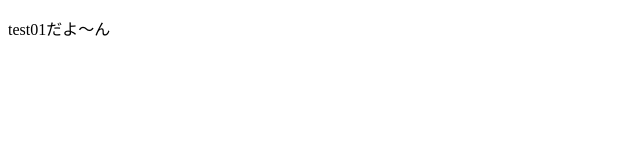
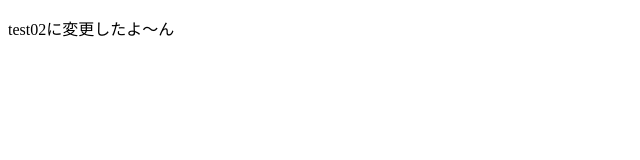
Before and after one commit to 3BLAB/test01, a plain HTML site: page index.html in a window 1280 px wide. Shown: the full height of the page, 0-640 px from the left. Drawn offline with Linux system fonts and the light colour scheme.

Commit message:
へんこうしたよ〜ん　test02

```diff
--- a/index.html
+++ b/index.html
@@ -2,9 +2,9 @@
 <html lang="en">
 <head>
 	<meta charset="UTF-8">
-	<title>test01</title>
+	<title>test02</title>
 </head>
 <body>
-	<p>test01だよ〜ん</p>
+	<p>test02に変更したよ〜ん</p>
 </body>
 </html>
```
